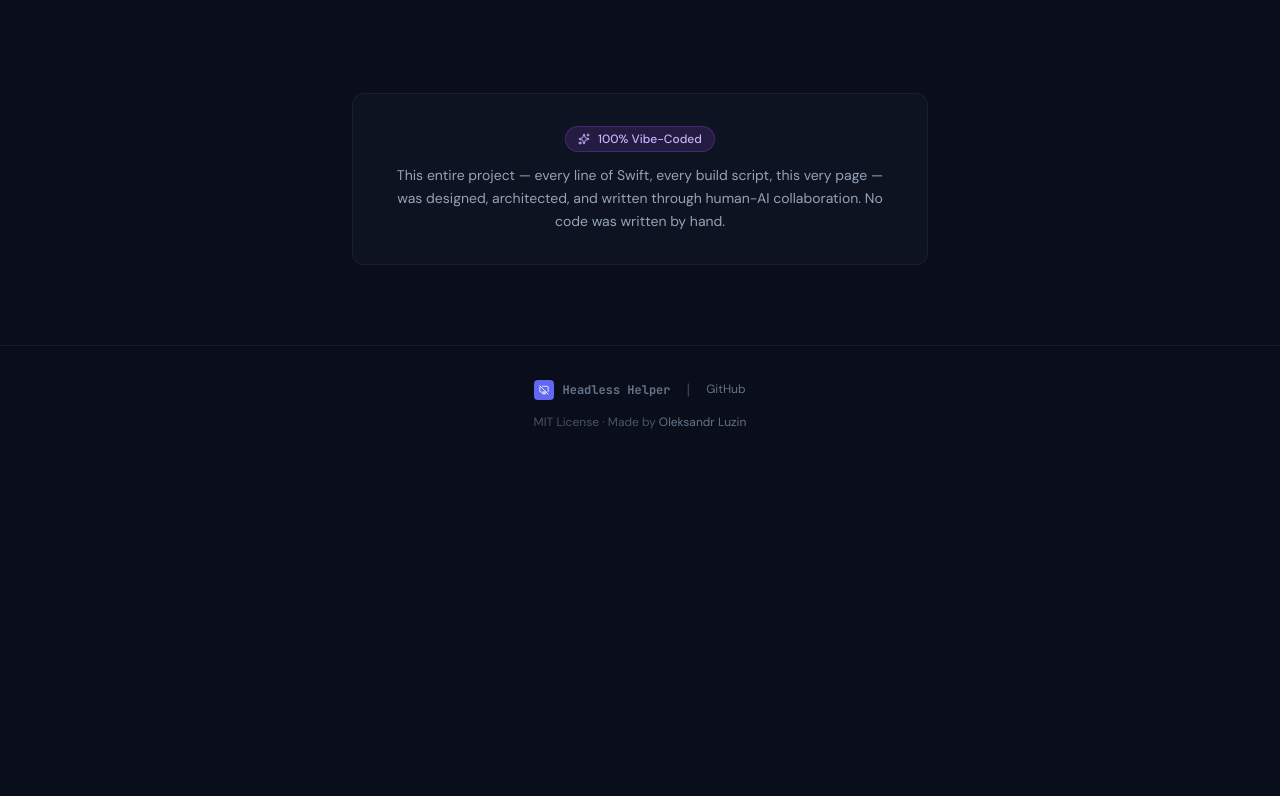
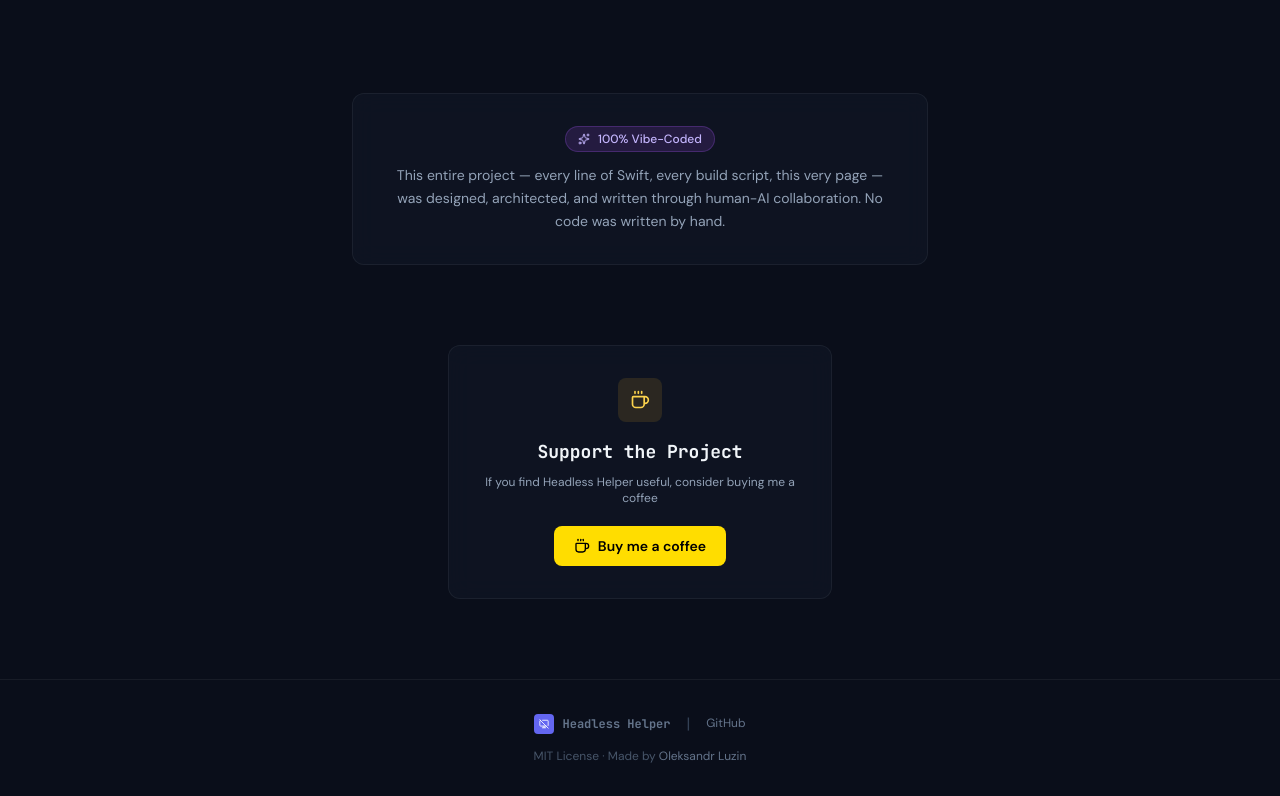
Before and after one commit to AlexLuzik/headless-helper, a plain HTML site: page index.html in a window 1280 px wide. Shown: the part 3191-3987 px from the top of the page. Before the commit the page ends 3653 px from the top, so only its background shows below. Drawn offline with nearby package versions, Linux system fonts and the light colour scheme; some icons are missing.

Commit message:
Landing update
Co-Authored-By: Claude Opus 4.6 (1M context) <noreply@anthropic.com>

```diff
--- a/index.html
+++ b/index.html
@@ -307,6 +307,20 @@
    </div>
   </section>
 
+  <!-- Support -->
+  <section class="w-full px-6 md:px-12 pb-20">
+   <div class="max-w-sm mx-auto text-center rounded-xl p-8 glass">
+    <div class="w-11 h-11 rounded-lg flex items-center justify-center mb-4 mx-auto" style="background:rgba(251,191,36,.12)">
+     <i data-lucide="coffee" style="width:20px;height:20px;color:#fcd34d"></i>
+    </div>
+    <h3 class="font-mono-brand font-bold text-lg mb-2" style="color:#f1f5f9">Support the Project</h3>
+    <p class="text-xs mb-5" style="color:#94a3b8">If you find Headless Helper useful, consider buying me a coffee</p>
+    <a href="https://www.buymeacoffee.com/AlexLuzik" target="_blank" class="inline-flex items-center gap-2 px-5 py-2.5 rounded-lg font-semibold text-sm transition-all hover:scale-105 no-underline" style="background:#FFDD00;color:#000">
+     <i data-lucide="coffee" style="width:16px;height:16px"></i> Buy me a coffee
+    </a>
+   </div>
+  </section>
+
   <!-- Footer -->
   <footer class="w-full px-6 md:px-12 py-8 text-center" style="border-top:1px solid rgba(255,255,255,.06)">
    <div class="flex items-center justify-center gap-4 mb-3">
```
